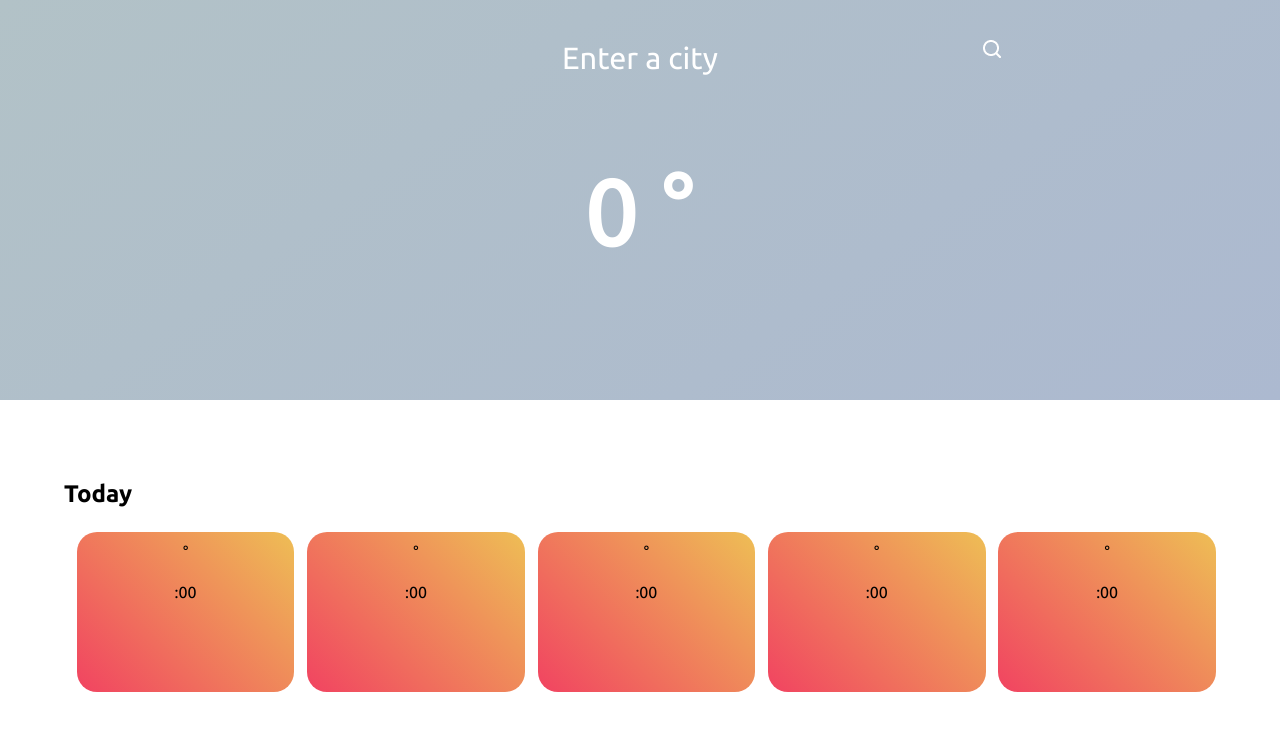
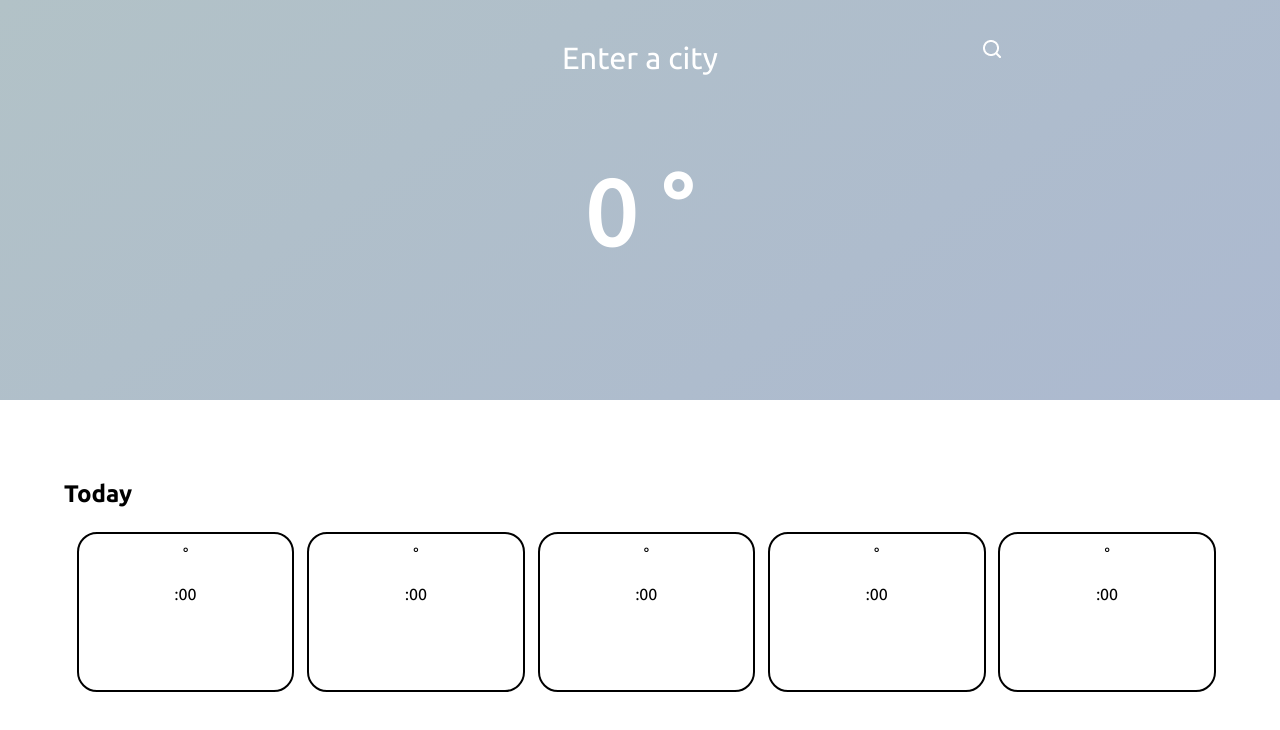
Before and after one commit to xant3r0/vueWeather, a Vue app: page / in a window 1280 px wide. Shown: the top 730 px of the page. Built offline with nearby package versions, Linux system fonts and the light colour scheme.

Commit message:
Visual updates

```diff
--- a/src/components/Current.vue
+++ b/src/components/Current.vue
@@ -347,9 +347,10 @@ export default {
         border-radius: 20px;
         display:inline;
         text-align:center;
-        background: rgb(2,0,36);
+        /*background: rgb(2,0,36);*/
         margin-left:1vw;
-        background: linear-gradient(45deg, rgba(2,0,36,1) 0%, rgba(241,67,97,1) 0%, rgba(238,190,85,1) 100%);
+        border:2px solid #000000;
+        /*background: linear-gradient(45deg, rgba(2,0,36,1) 0%, rgba(241,67,97,1) 0%, rgba(238,190,85,1) 100%);*/
     }
     h2 {
         align-self: flex-start;
```
